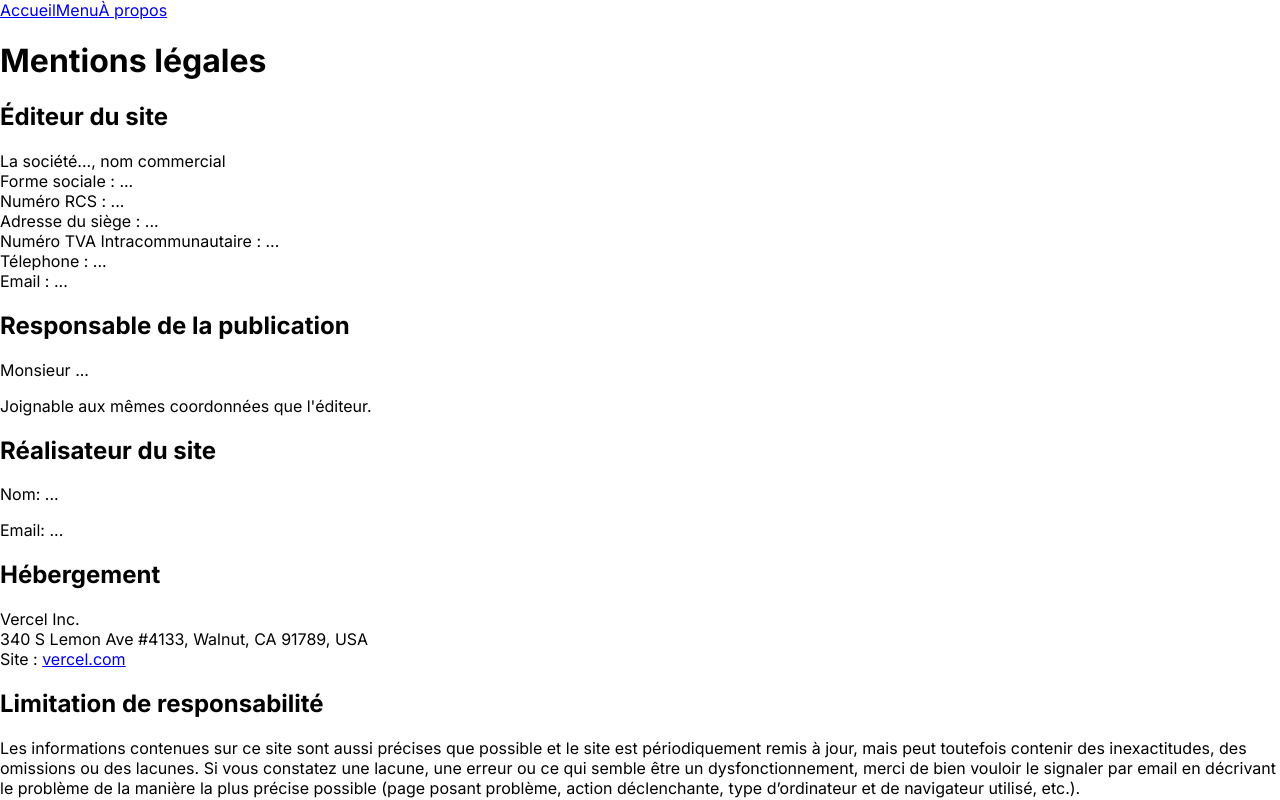
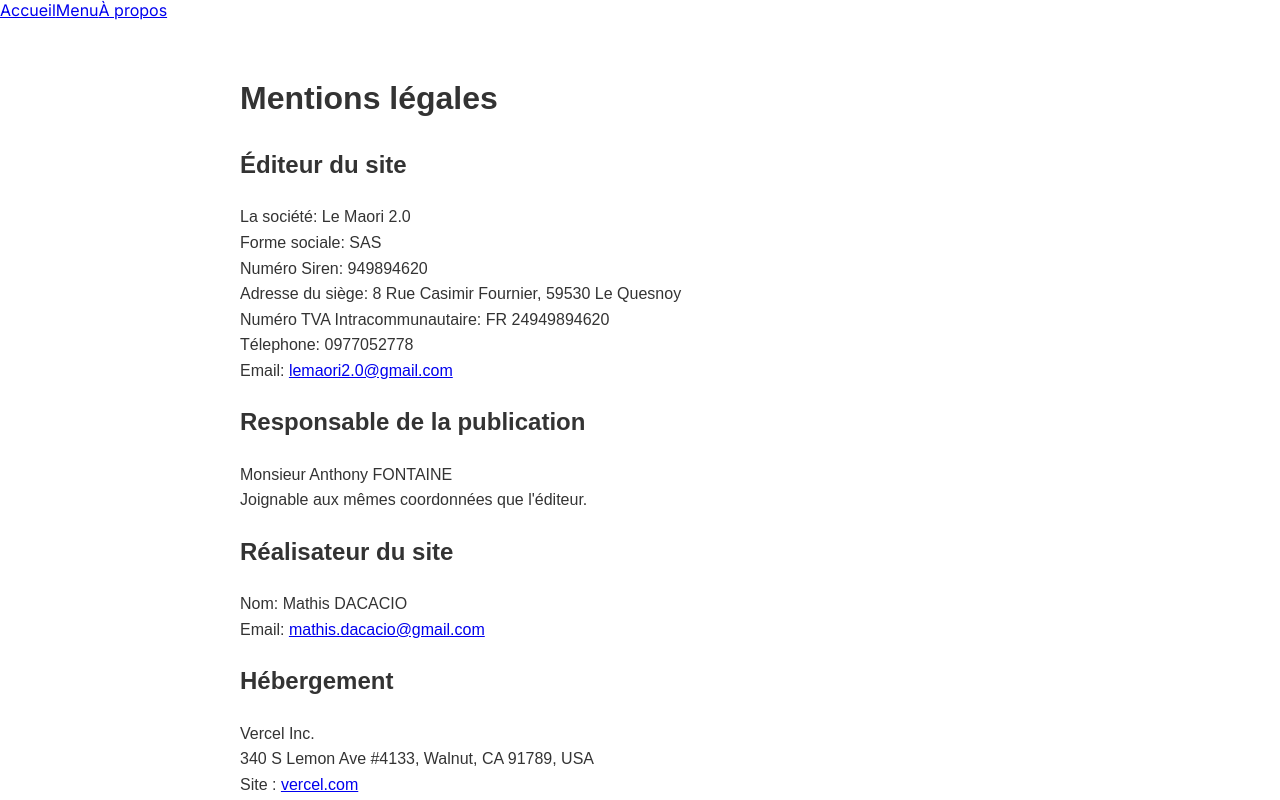
Before and after one commit to MathisDacacio/le-maori-2.0, a Next.js app: page /mentions-legales in a window 1280 px wide. Shown: the top 800 px of the page. Built offline with nearby package versions, Linux system fonts and the light colour scheme.

Commit message:
Add: Mention Legales

```diff
--- a/app/mentions-legales/page.tsx
+++ b/app/mentions-legales/page.tsx
@@ -7,22 +7,26 @@ export default function MentionsLegales() {
 
         <h2>Éditeur du site</h2>
         <p>
-          La société..., nom commercial<br />
-          Forme sociale : ...<br />
-          Numéro RCS : ...<br />
-          Adresse du siège : ...<br />
-          Numéro TVA Intracommunautaire : ...<br />
-          Télephone : ...<br />
-          Email : ...
+          La société: Le Maori 2.0<br />
+          Forme sociale: SAS<br />
+          Numéro Siren: 949894620 <br />
+          Adresse du siège: 8 Rue Casimir Fournier, 59530 Le Quesnoy<br />
+          Numéro TVA Intracommunautaire: FR 24949894620<br />
+          Télephone: 0977052778<br />
+          Email: <a href="mailto: lemaori2.0@gmail.com">lemaori2.0@gmail.com</a>
         </p>
 
         <h2>Responsable de la publication</h2>
-        <p>Monsieur ...</p>
-        <p>Joignable aux mêmes coordonnées que l'éditeur.</p>
+        <p>
+          Monsieur Anthony FONTAINE<br />
+          Joignable aux mêmes coordonnées que l'éditeur.
+        </p>
 
         <h2>Réalisateur du site</h2>
-        <p>Nom: ...</p>
-        <p>Email: ...</p>
+        <p>
+          Nom: Mathis DACACIO <br />
+          Email: <a href="mailto: mathis.dacacio@gmail.com">mathis.dacacio@gmail.com</a>
+        </p>
 
         <h2>Hébergement</h2>
         <p>
--- a/styles/MentionsLegales.module.css
+++ b/styles/MentionsLegales.module.css
@@ -1,5 +1,36 @@
 .container {
-    padding: "2rem";
-    max-width: "800px";
-    margin: "0 auto";
+  padding: 2rem;
+  max-width: 800px;
+  margin: 0 auto;
+  font-family: 'Arial', sans-serif;
+  line-height: 1.6;
+  color: #333;
 }
+
+.h1 {
+  font-size: 2rem;
+  margin-bottom: 1.5rem;
+  color: #111;
+}
+
+.h2 {
+  font-size: 1.25rem;
+  margin-top: 2rem;
+  margin-bottom: 0.5rem;
+  color: #444;
+  border-bottom: 1px solid #ddd;
+  padding-bottom: 0.25rem;
+}
+
+.p {
+  margin-bottom: 1rem;
+}
+
+.a {
+  color: #0070f3;
+  text-decoration: none;
+}
+
+.a:hover {
+  text-decoration: underline;
+}
```
